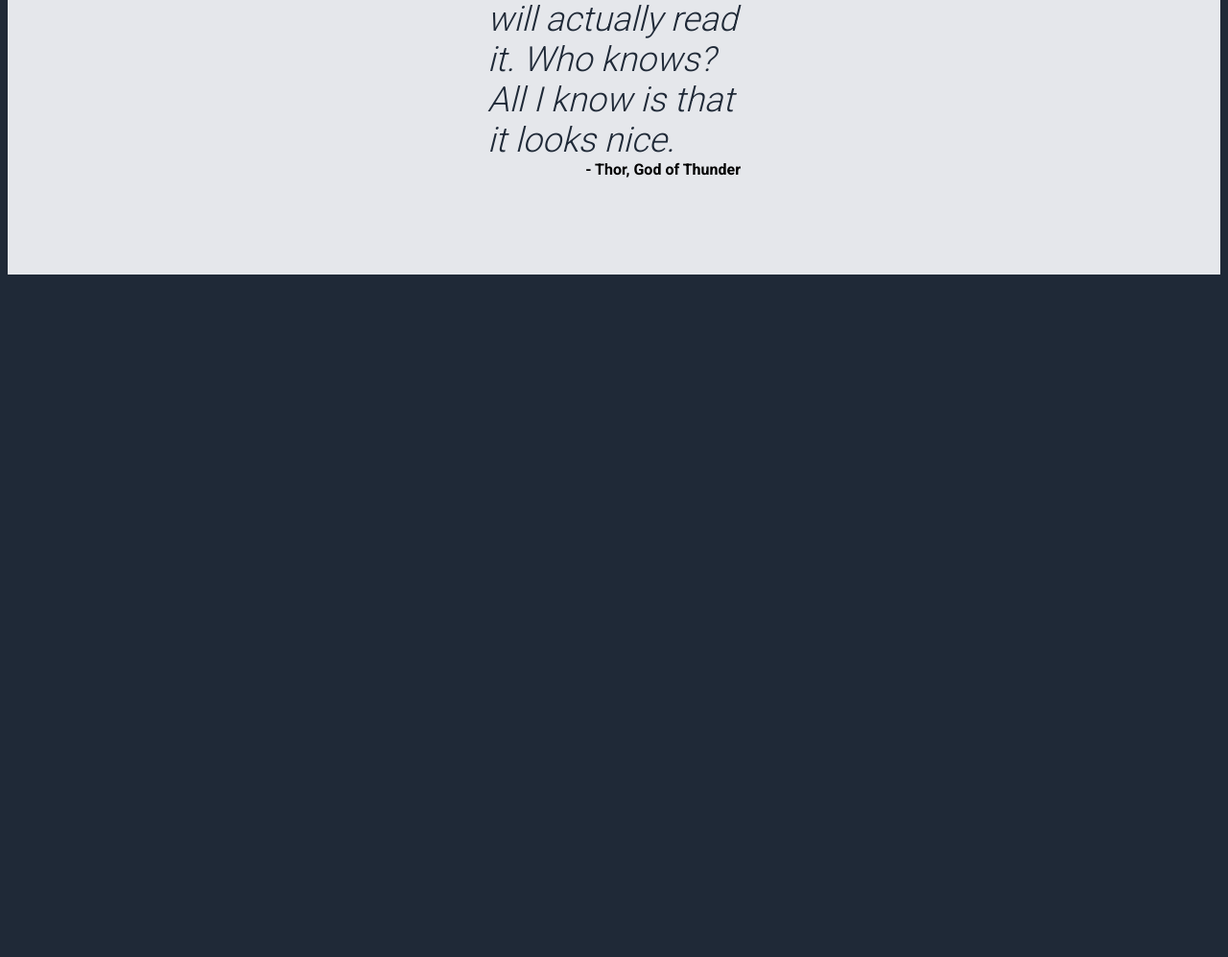
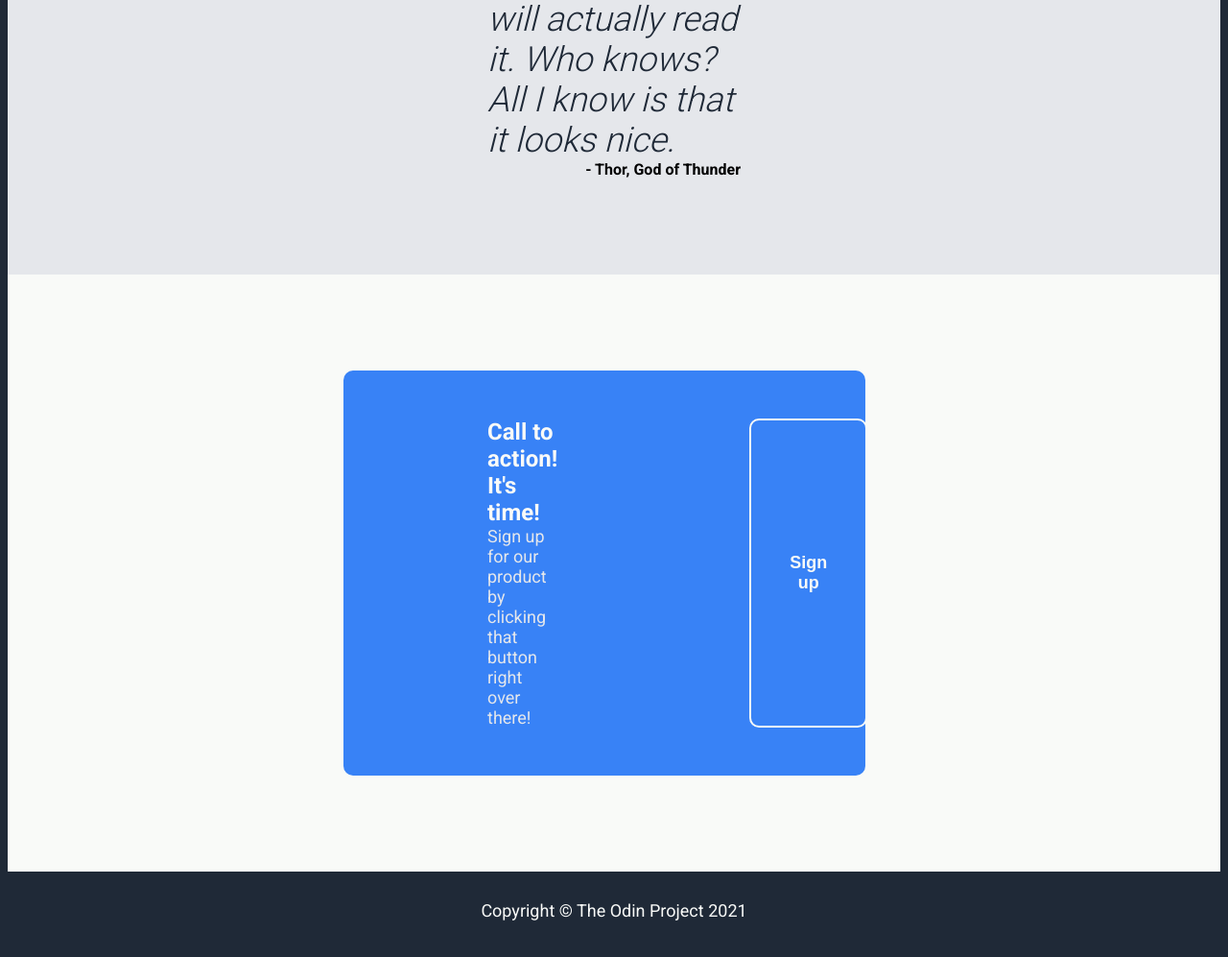
Before and after one commit to BakedCheeseUwU/LandingPage, a plain HTML site: page index.html in a window 1280 px wide. Shown: the part 1609-2606 px from the top of the page at 96% size. Before the commit the page ends 1903 px from the top, so only its background shows below. Drawn offline with Linux system fonts and the light colour scheme.

Commit message:
last section and footer

```diff
--- a/index.html
+++ b/index.html
@@ -58,11 +58,23 @@
     </div>
     <div class="quote-section">
       <div class="quote">
-        This is an inspiring quote, or a testimonial from a customer. Maybe it's just filling up spaces, or maybe people will actually read it. Who knows? All I know is that it looks nice.
+        This is an inspiring quote, or a testimonial from a customer. Maybe it's
+        just filling up spaces, or maybe people will actually read it. Who
+        knows? All I know is that it looks nice.
       </div>
-      <div class="author">
-        - Thor, God of Thunder
+      <div class="author">- Thor, God of Thunder</div>
+    </div>
+    <div class="signup-section">
+      <div class="call-container">
+        <div class="text">
+          <div class="head">Call to action! It's time!</div>
+          <div class="desc">
+            Sign up for our product by clicking that button right over there!
+          </div>
+        </div>
+        <button>Sign up</button>
       </div>
     </div>
+    <div class="footer">Copyright © The Odin Project 2021</div>
   </body>
 </html>
--- a/style.css
+++ b/style.css
@@ -1,8 +1,8 @@
-@import url('https://fonts.googleapis.com/css2?family=Roboto:wght@300;400;500;700&display=swap');
+@import url("https://fonts.googleapis.com/css2?family=Roboto:wght@300;400;500;700&display=swap");
 
 body {
   background-color: #1f2937;
-  font-family: 'Roboto', sans-serif;
+  font-family: "Roboto", sans-serif;
 }
 
 ul {
@@ -71,7 +71,7 @@ a {
 }
 
 .info {
-  background-color: white;
+  background-color: #f9faf8;
 }
 
 .info .heading {
@@ -126,3 +126,49 @@ a {
   font-weight: 900;
   text-align: right;
 }
+
+.signup-section {
+  background-color: #f9faf8;
+  padding: 100px;
+  padding-left: 350px;
+  padding-right: 370px;
+}
+
+.call-container {
+  background-color: #3882f6;
+  padding: 50px;
+  padding-left: 150px;
+  padding-right: 150px;
+  border-radius: 10px;
+  display: flex;
+  gap: 200px;
+}
+
+.text .head {
+  color: #f9faf8;
+  font-weight: bold;
+  font-size: 24px;
+}
+
+.text .desc {
+  color: #e5e7eb;
+  font-size: 18px;
+}
+
+.call-container button {
+  color: #f9faf8;
+  background-color: #3882f6;
+  border: 2px solid #f9faf8;
+  font-size: 18px;
+  font-weight: bolder;
+  border-radius: 10px;
+  padding-left: 40px;
+  padding-right: 40px;
+}
+
+.footer {
+  color: #f9faf8;
+  padding: 30px;
+  text-align: center;
+  font-size: 18px;
+}
```
